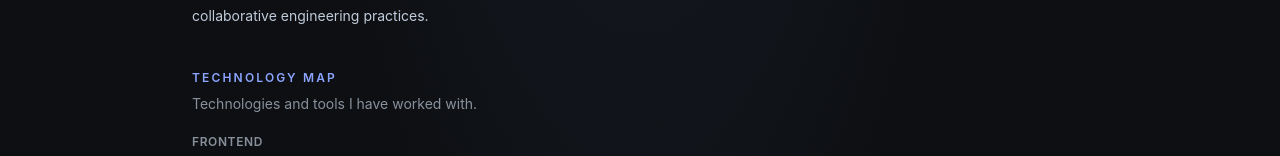
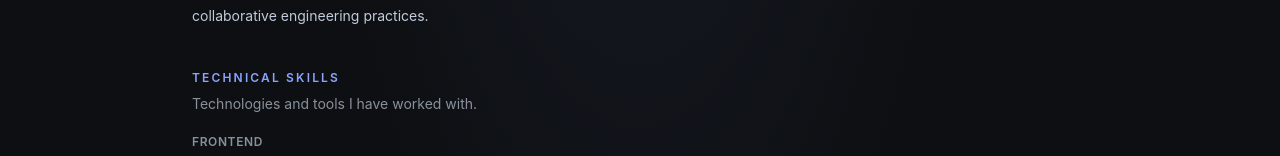
Before and after one commit to HUFGhani/hufghani.dev, a SvelteKit app: page /experience in a window 1280 px wide. Shown: the part 476-632 px from the top of the page. Built offline with nearby package versions, Linux system fonts and the light colour scheme.

Commit message:
Rename technology map to technical skills

```diff
--- a/src/routes/experience/+page.svelte
+++ b/src/routes/experience/+page.svelte
@@ -41,7 +41,7 @@
 	<section aria-labelledby="skills-heading" class="mb-12">
 		<div class="mb-5 flex flex-col gap-2 sm:flex-row sm:items-end sm:justify-between">
 			<div>
-				<h2 id="skills-heading" class="text-xs font-semibold uppercase tracking-[0.18em] text-primary">Technology map</h2>
+				<h2 id="skills-heading" class="text-xs font-semibold uppercase tracking-[0.18em] text-primary">Technical Skills</h2>
 				<p class="mt-2 text-sm text-base-content/55">Technologies and tools I have worked with.</p>
 			</div>
 		</div>
```
